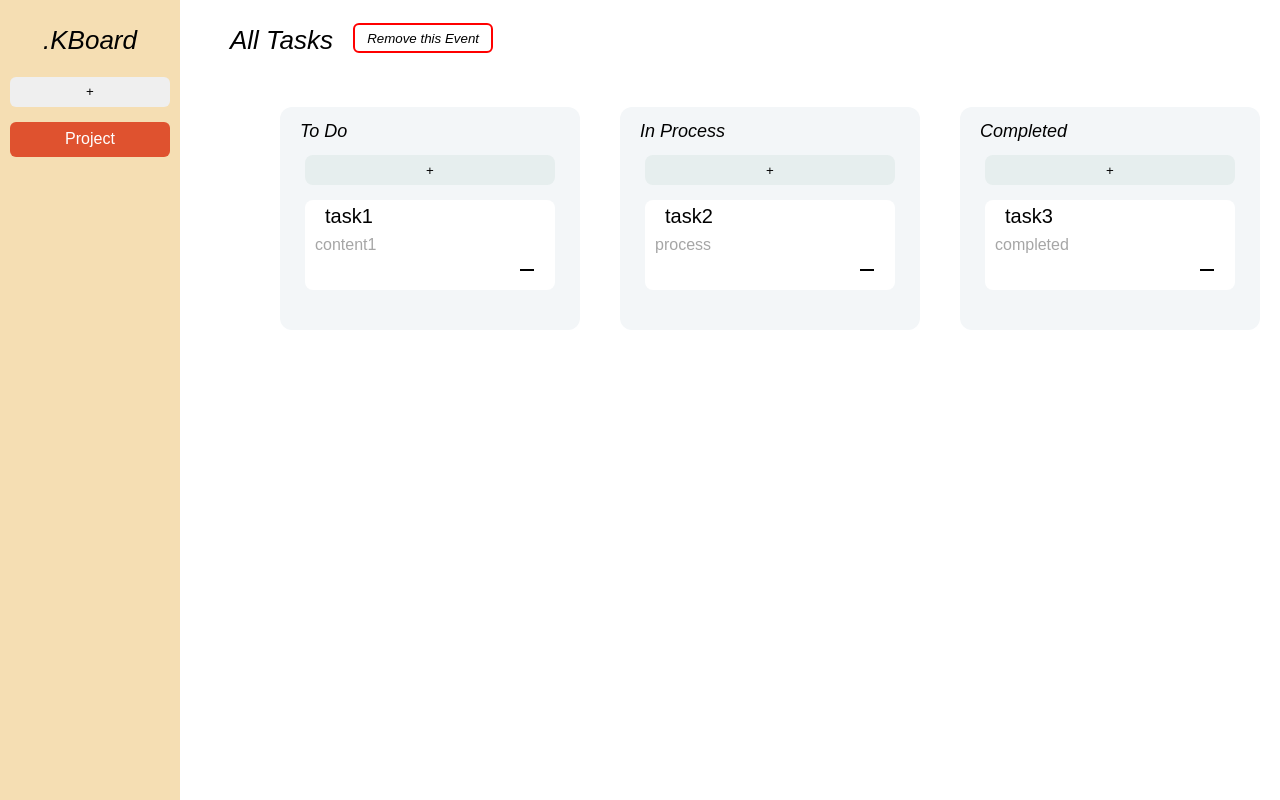
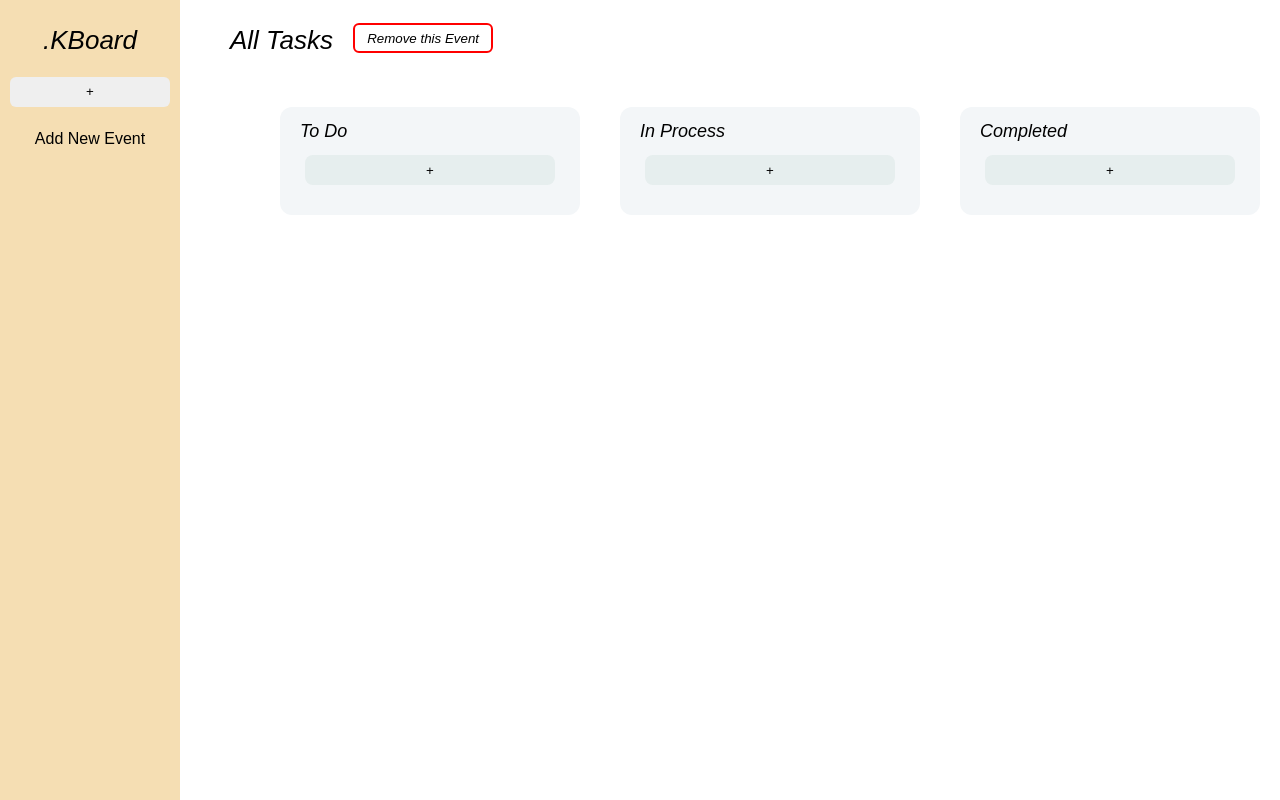
Before and after one commit to Sun0328/React_Project_02_kBoard, a React (Create React App) app: page /0 in a window 1280 px wide. Before the commit this address led to /1. Built offline with nearby package versions, Linux system fonts and the light colour scheme.

Commit message:
resolve localstorage problem

```diff
--- a/src/App.js
+++ b/src/App.js
@@ -9,8 +9,7 @@ const App = () => {
     const storedEvents = localStorage.getItem('events');
     if (!storedEvents) {
       const defaultEvents = [
-        { id: 1, eventName: 'Project' },
-        // Add more default events here if needed
+        // Add default events here if needed
       ];
       localStorage.setItem('events', JSON.stringify(defaultEvents));
       return defaultEvents;
--- a/src/components/TaskBox.js
+++ b/src/components/TaskBox.js
@@ -15,10 +15,7 @@ const TaskBox = ({ removeItemByIdFromLocalStorage }) => {
     const storedTasks = localStorage.getItem('tasks');
     if (!storedTasks) {
       const defaultTasks = [
-        { id: uuidv4(), event_id: 1, taskName: 'task1', taskContent: 'content1', state: 'todo', columnId: 1 },
-        { id: uuidv4(), event_id: 1, taskName: 'task2', taskContent: 'process', state: 'processed', columnId: 2 },
-        { id: uuidv4(), event_id: 1, taskName: 'task3', taskContent: 'completed', state: 'completed', columnId: 3 }
-        // Add more default tasks here if needed
+        // Add default tasks here if needed
       ];
       localStorage.setItem('tasks', JSON.stringify(defaultTasks)); // Use 'tasks' as the key here
       return defaultTasks;
```
